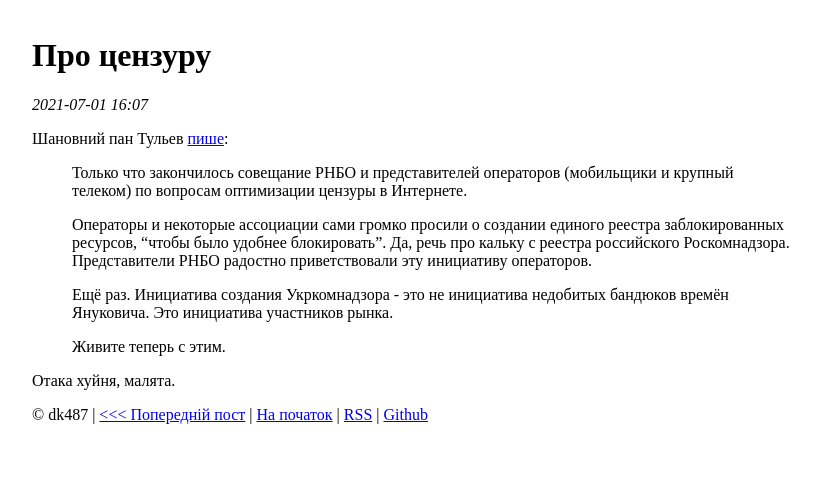
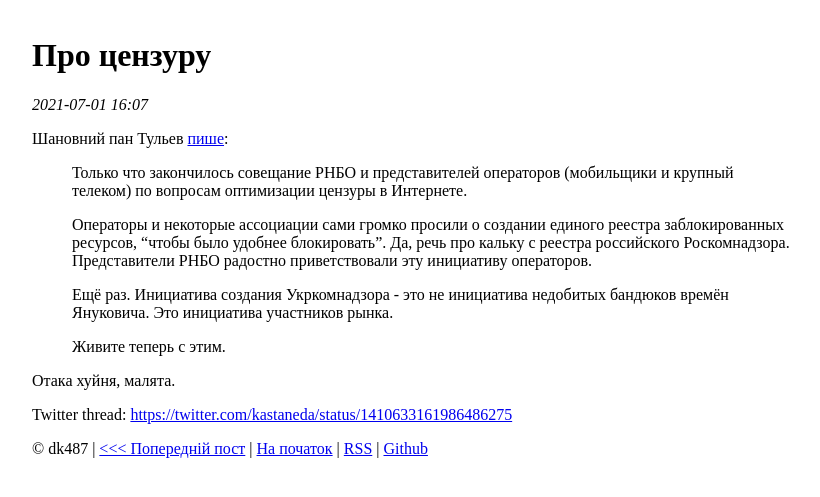
Before and after one commit to dk487/test.de.co.ua, a Jekyll site: the page built from _posts/2021/2021-07-01-censorship.md, in a window 1280 px wide. Shown: the top 497 px of the page, without its empty margins (208-1028 px from the left). Built offline with Jekyll 4.4.1, drawn with Linux system fonts in a browser that asks for light colours.

Commit message:
Add twitter link

```diff
--- a/_posts/2021/2021-07-01-censorship.md
+++ b/_posts/2021/2021-07-01-censorship.md
@@ -15,4 +15,6 @@ date: 2021-07-01 19:07:40 +03:00
 
 Отака хуйня, малята.
 
+Twitter thread: <https://twitter.com/kastaneda/status/1410633161986486275>
+
 [1]: https://www.facebook.com/mt6561/posts/4301905139872664
```
